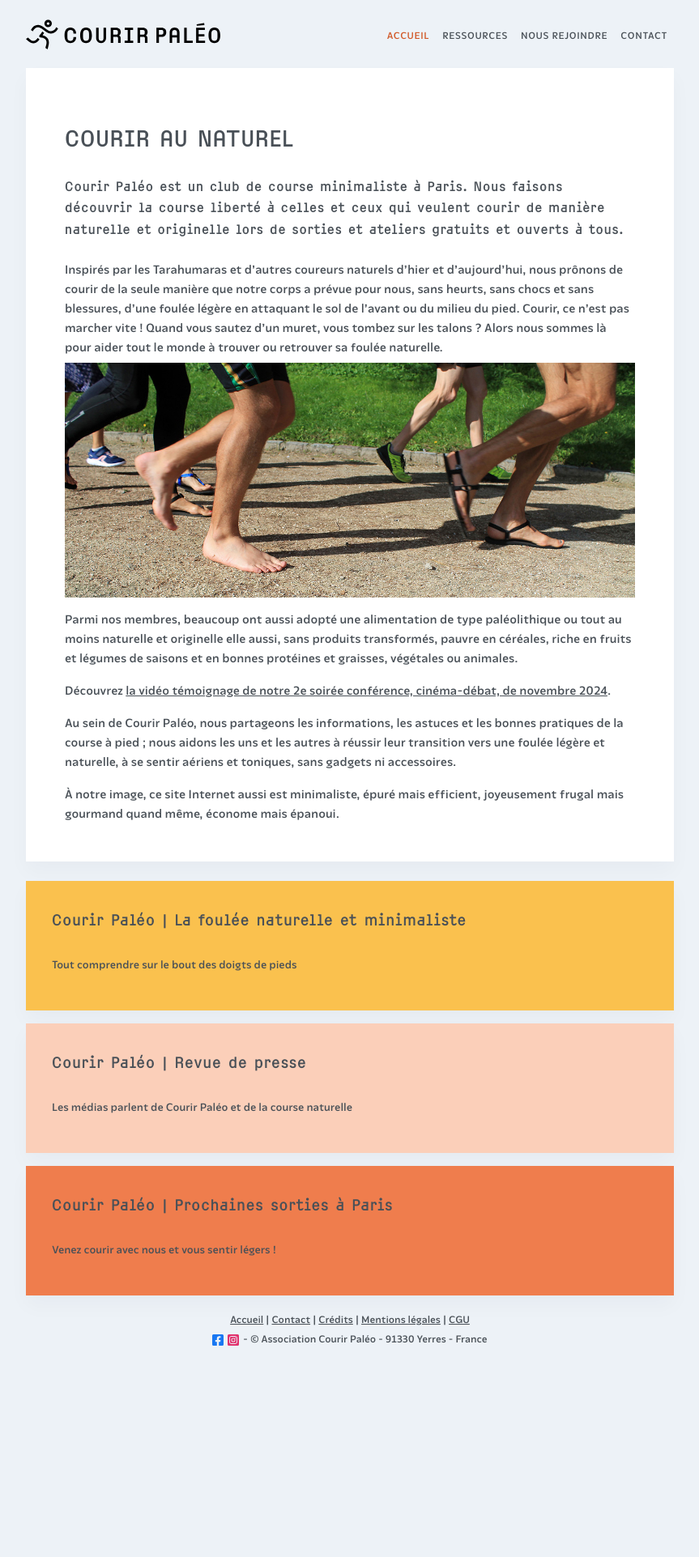
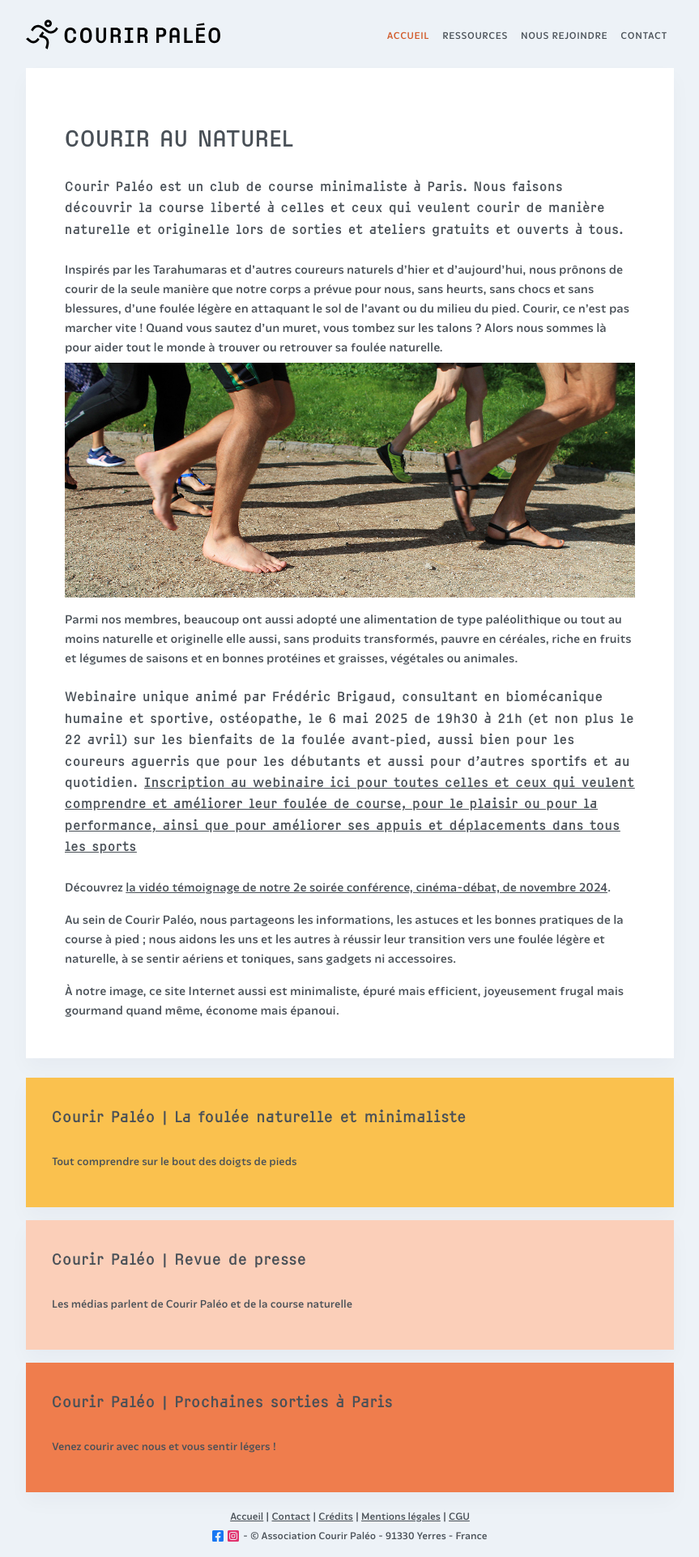
Before and after one commit to courirpaleo/courirpaleo.github.io, a Jekyll site: the page built from index.md, in a window 1280 px wide. Shown: the whole page at 81% size, without its empty margins (208-1071 px from the left). Built offline with Jekyll 4.4.1, drawn with Linux system fonts in a browser that asks for light colours; some web fonts are replaced; before the commit the page ends 1680 px from its top, so only the background shows below that.

Commit message:
Update index.md

```diff
--- a/index.md
+++ b/index.md
@@ -8,7 +8,9 @@ description: Courir Paléo, association loi 1901 qui promeut la course naturelle
 <br>![Courir Paleo](/assets/images/CourirPaleo_course_Parc-Montsouris_foulees_1200px.jpg)
 <br>Parmi nos membres, beaucoup ont aussi adopté une alimentation de type paléolithique ou tout au moins naturelle et originelle elle aussi, sans produits transformés, pauvre en céréales, riche en fruits et légumes de saisons et en bonnes protéines et graisses, végétales ou animales.
 
-Découvrez [la vidéo témoignage de notre 2e soirée conférence, cinéma-débat, de novembre 2024](https://www.youtube.com/watch?v=h9ES8pJuxBs).
+#### Webinaire unique animé par Frédéric Brigaud, consultant en biomécanique humaine et sportive, ostéopathe, le 6 mai 2025 de 19h30 à 21h (et non plus le 22 avril) sur les bienfaits de la foulée avant-pied, aussi bien pour les coureurs aguerris que pour les débutants et aussi pour d’autres sportifs et au quotidien. [Inscription au webinaire ici pour toutes celles et ceux qui veulent comprendre et améliorer leur foulée de course, pour le plaisir ou pour la performance, ainsi que pour améliorer ses appuis et déplacements dans tous les sports](https://my.weezevent.com/la-foulee-avant-pied-et-ses-bienfaits)
+
+<br>Découvrez [la vidéo témoignage de notre 2e soirée conférence, cinéma-débat, de novembre 2024](https://www.youtube.com/watch?v=h9ES8pJuxBs).
 
 
 Au sein de Courir Paléo, nous partageons les informations, les astuces et les bonnes pratiques de la course à pied&nbsp;; nous aidons les uns et les autres à réussir leur transition vers une foulée légère et naturelle, à se sentir aériens et toniques, sans gadgets ni accessoires.
```
